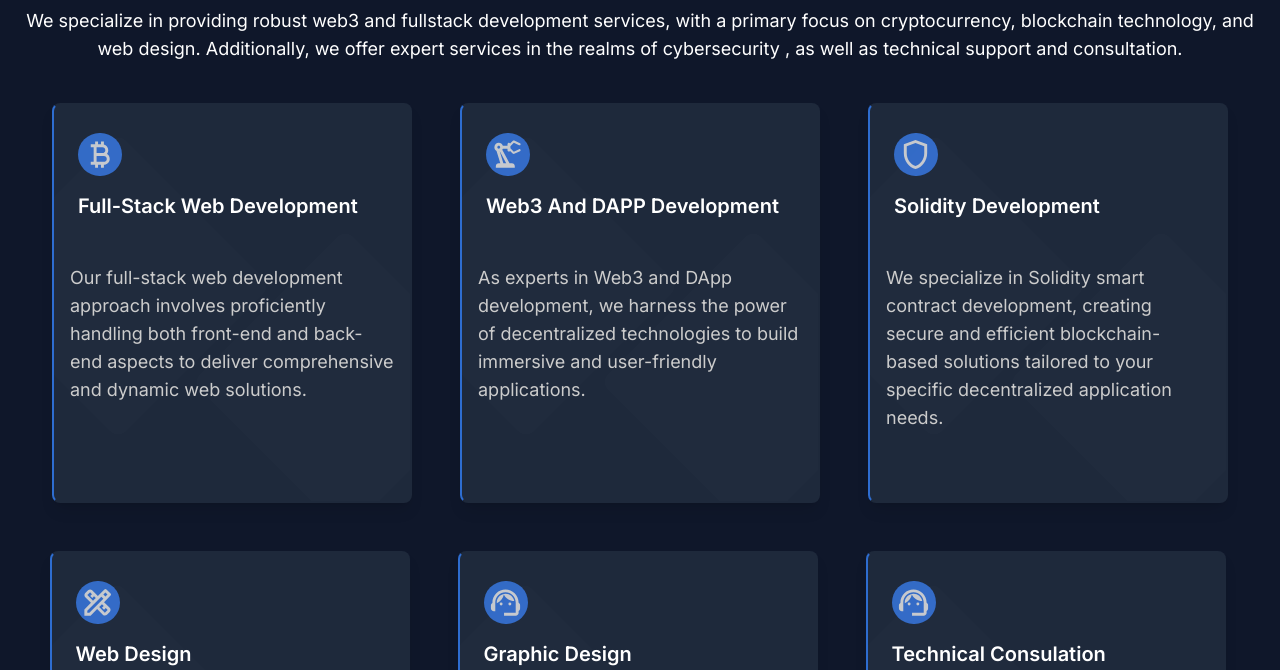
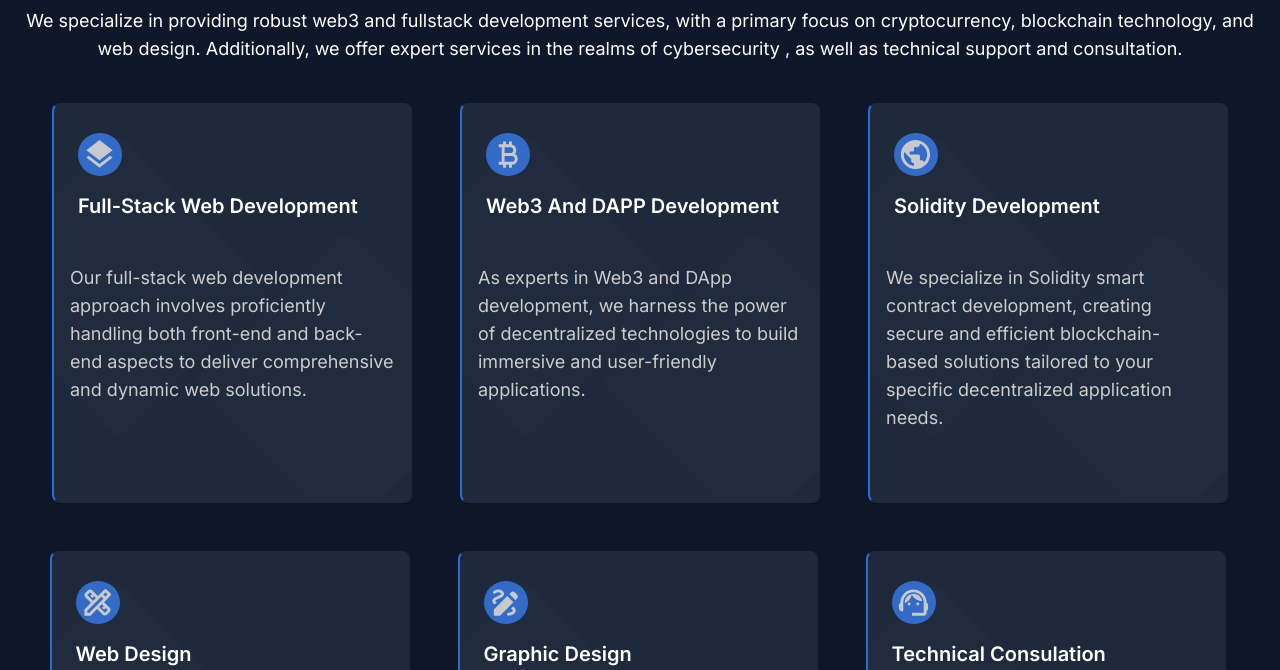
Before and after one commit to ercknard/ctsite, a Next.js app: page / in a window 1280 px wide. Shown: the part 980-1650 px from the top of the page. Built offline with nearby package versions, Linux system fonts and the light colour scheme.

Commit message:
Update ServicesCards.tsx

```diff
--- a/src/components/ServicesCards.tsx
+++ b/src/components/ServicesCards.tsx
@@ -6,6 +6,9 @@ import PrecisionManufacturingOutlinedIcon from "@mui/icons-material/PrecisionMan
 import ShieldOutlinedIcon from "@mui/icons-material/ShieldOutlined";
 import DesignServicesOutlinedIcon from "@mui/icons-material/DesignServicesOutlined";
 import SupportAgentOutlinedIcon from "@mui/icons-material/SupportAgentOutlined";
+import LayersIcon from "@mui/icons-material/Layers";
+import PublicIcon from "@mui/icons-material/Public";
+import DrawIcon from "@mui/icons-material/Draw";
 import Image from "next/image";
 
 const services = [
@@ -14,7 +17,7 @@ const services = [
     href: "#",
     current:
       "Our full-stack web development approach involves proficiently handling both front-end and back-end aspects to deliver comprehensive and dynamic web solutions.",
-    icon: <CurrencyBitcoinOutlinedIcon fontSize="large" />,
+    icon: <LayersIcon fontSize="large" />,
     color: "#d4e3ff",
   },
   {
@@ -22,7 +25,7 @@ const services = [
     href: "#",
     current:
       "As experts in Web3 and DApp development, we harness the power of decentralized technologies to build immersive and user-friendly applications.",
-    icon: <PrecisionManufacturingOutlinedIcon fontSize="large" />,
+    icon: <CurrencyBitcoinOutlinedIcon fontSize="large" />,
     color: "#d4e3ff",
   },
   {
@@ -30,7 +33,7 @@ const services = [
     href: "#",
     current:
       "We specialize in Solidity smart contract development, creating secure and efficient blockchain-based solutions tailored to your specific decentralized application needs.",
-    icon: <ShieldOutlinedIcon fontSize="large" />,
+    icon: <PublicIcon fontSize="large" />,
     color: "#d4e3ff",
   },
   {
@@ -46,7 +49,7 @@ const services = [
     href: "#",
     current:
       "Our graphic design services involve translating your brand identity and messaging into visually compelling designs.",
-    icon: <SupportAgentOutlinedIcon fontSize="large" />,
+    icon: <DrawIcon fontSize="large" />,
     color: "#d4e3ff",
   },
   {
```
